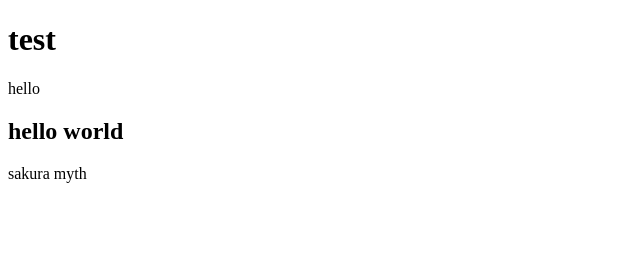
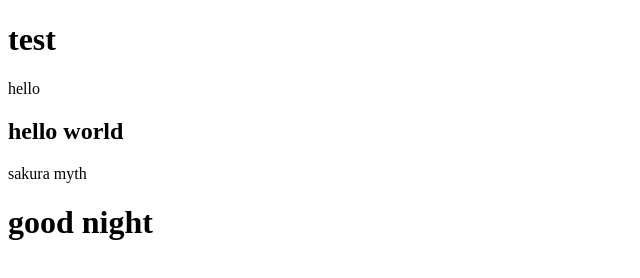
Before and after one commit to ayshaTechcampus/techcampus-one, a plain HTML site: page index.html in a window 1280 px wide. Shown: the whole page, without its empty margins (0-640 px from the left). Drawn offline with Linux system fonts and the light colour scheme.

Commit message:
add new line

```diff
--- a/index.html
+++ b/index.html
@@ -8,5 +8,6 @@
 	<p>hello</p>
 	<h2>hello world</h2>
 	<p>sakura myth</p>
+	<h1>good night</h1>
 </body>
 </html>
```
